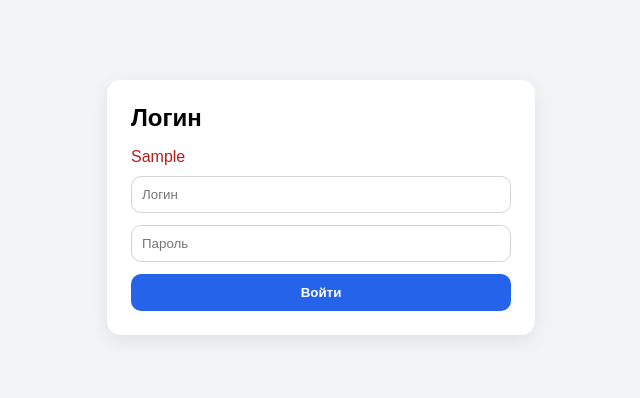
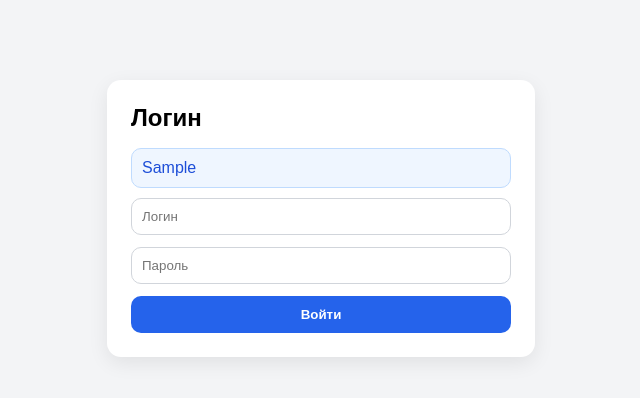
Before and after one commit to koskiri/PrivateToolsPortal, a FastAPI app: template templates/login.html in a window 1280 px wide. Shown: the top 398 px of the page, without its empty margins (319-959 px from the left). Run offline with FastAPI, Linux system fonts and the light colour scheme; the template is opened without the code that fills it: most values are stand-ins (such as "Sample title", 1, 10 or a date in 2020); parts of the project's set-up code (start-up, migrations or seed data) failed here and were passed over.

Commit message:
рефералка 1.5

```diff
--- a/templates/login.html
+++ b/templates/login.html
@@ -12,13 +12,14 @@
         button { width: 100%; padding: 11px; border: none; border-radius: 10px; background: #2563eb; color: #fff; font-weight: 700; cursor: pointer; }
         .error { color: #b91c1c; margin-bottom: 10px; }
         .success { color: #065f46; margin-bottom: 10px; }
+        .notice { color: #1d4ed8; margin-bottom: 10px; background: #eff6ff; border: 1px solid #bfdbfe; padding: 10px; border-radius: 10px; }
     </style>
 </head>
 <body>
     <div class="card">
         <h1>Логин</h1>
         {% if success %}<div class="success">{{ success }}</div>{% endif %}
-        {% if invite_used %}<div class="error">{{ invite_used }}</div>{% endif %}
+        {% if invite_used %}<div class="notice">{{ invite_used }}</div>{% endif %}
         {% if error %}<div class="error">{{ error }}</div>{% endif %}
         <form method="post" action="/login">
             <input type="text" name="login" placeholder="Логин" required />
```
